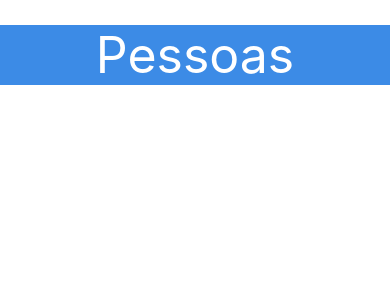
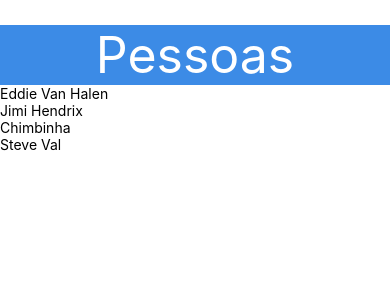
Before and after one commit to Kallardian/People, a React Native app: screen / in a window 390 px wide. Shown: the top 300 px of the page. Built offline with nearby package versions, Linux system fonts and the light colour scheme.

Commit message:
Renderizando listas na tela

```diff
--- a/App.js
+++ b/App.js
@@ -3,10 +3,27 @@ import React from "react";
 import { StyleSheet, Text, View } from "react-native";
 import Header from "./src/components/Header";
 
-export default function App() {
-  return (
-    <View>
-      <Header title="Pessoas" />
-    </View>
-  );
+// renderList(){
+//   const names = ["Eddie Van Halen", "Jimi Hendrix", "Chimbinha", "Steve Val"];
+// }
+
+export default class App extends React.Component {
+  renderList() {
+    const names = ["Eddie Van Halen", "Jimi Hendrix", "Chimbinha", "Steve Val"];
+
+    const textNames = names.map((name) => {
+      return <Text>{name}</Text>;
+    });
+
+    return textNames;
+  }
+
+  render() {
+    return (
+      <View>
+        <Header title="Pessoas" />
+        {this.renderList()}
+      </View>
+    );
+  }
 }
```
